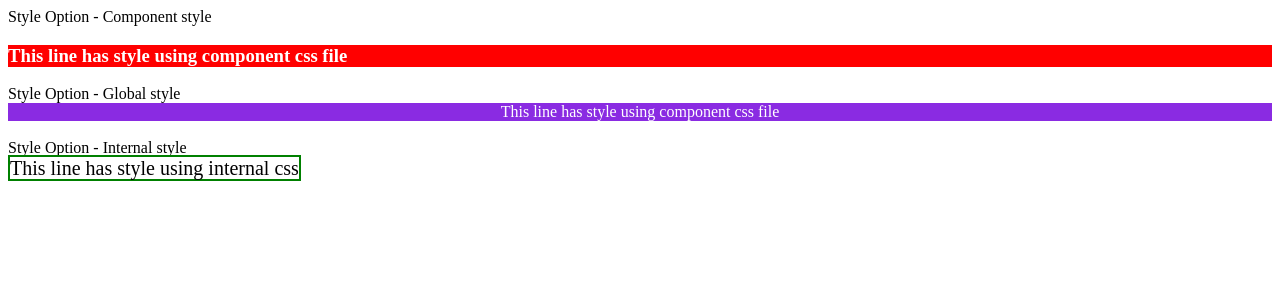
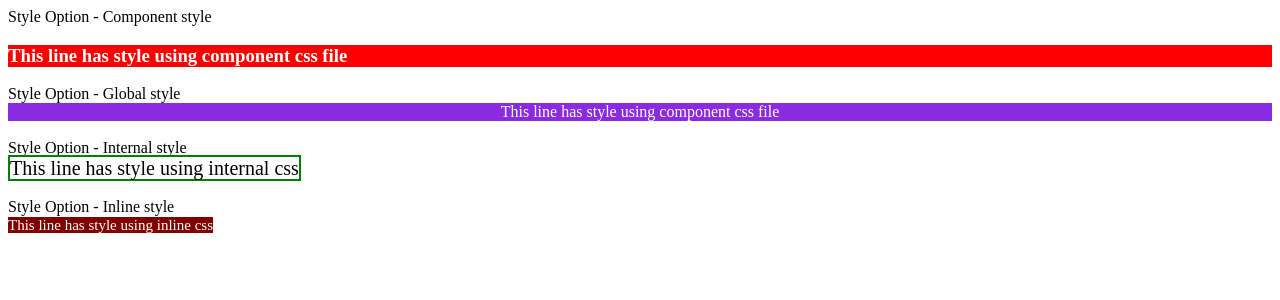
Before and after one commit to ShubhamDev021/Angular_Course, an Angular app: page / in a window 1280 px wide. Shown: the top 300 px of the page. Built offline with nearby package versions, Linux system fonts and the light colour scheme.

Commit message:
Style Option - Inline style

```diff
--- a/src/app/app.component.html
+++ b/src/app/app.component.html
@@ -54,3 +54,8 @@ Style Option - Internal style
 <br>
 <span class="span-class">This line has style using internal css</span>
 <br><br>
+
+Style Option - Inline style
+<br>
+<span style="font-size: 15px; color: white; background-color: maroon;">This line has style using inline css</span>
+<br><br>
```
